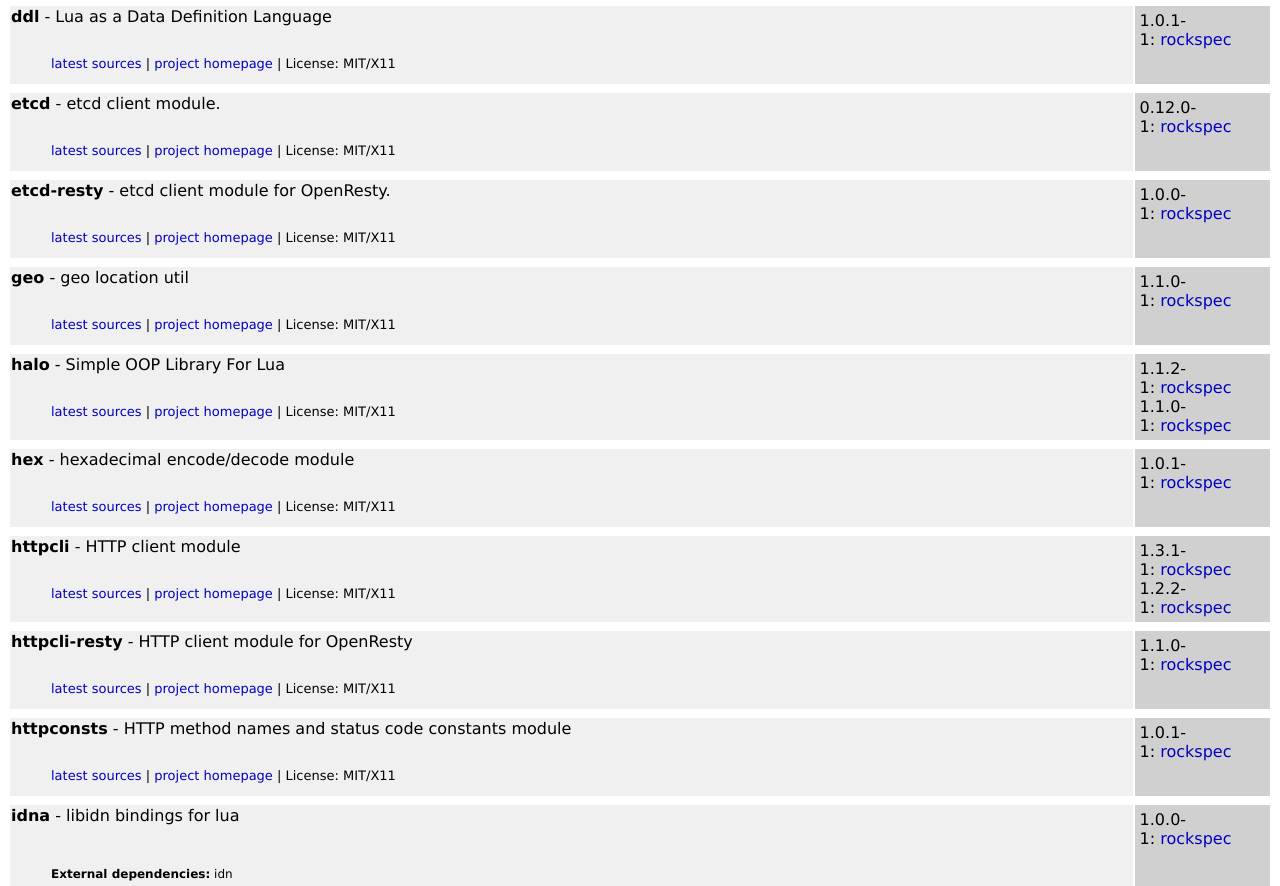
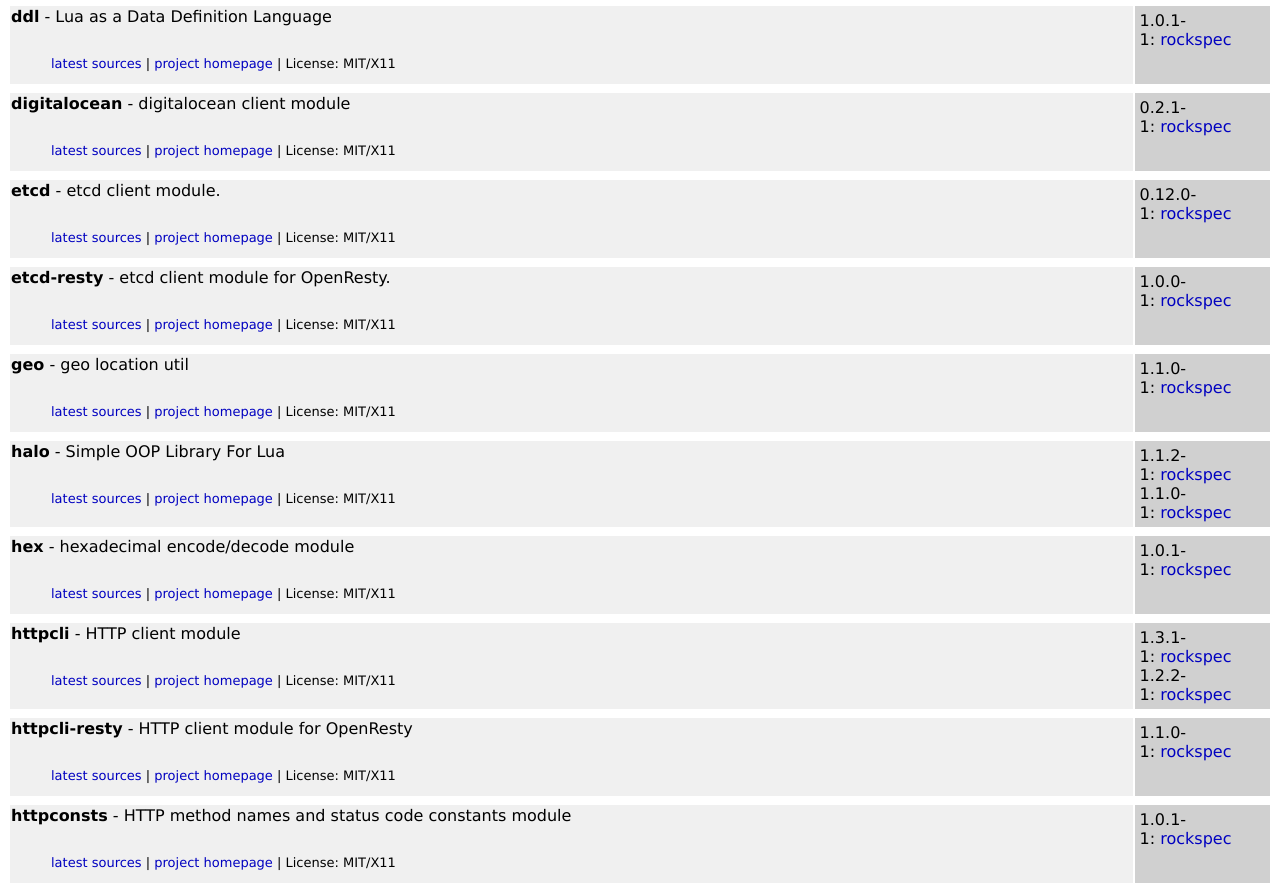
Before and after one commit to mah0x211/rocks, a plain HTML site: page index.html in a window 1280 px wide. Shown: the part 1168-2054 px from the top of the page. Drawn offline with Linux system fonts and the light colour scheme.

Commit message:
digitalocean-0.2.1-1.rockspec has been added.

```diff
--- a/index.html
+++ b/index.html
@@ -166,6 +166,15 @@
 </blockquote></a></td>
 <td class="version">
 1.0.1-1:&nbsp;<a href="ddl-1.0.1-1.rockspec">rockspec</a><br/></td></tr>
+<tr><td colspan="2" class="spacer"></td></tr>
+<td class="package">
+<p><a name="digitalocean"></a><a href="#digitalocean" class="pkg"><b>digitalocean</b></a> - digitalocean client module<br/>
+</p><blockquote><p><br/>
+
+<font size="-1"><a href="git://github.com/mah0x211/lua-digitalocean.git">latest sources</a> | <a href="https://github.com/mah0x211/lua-digitalocean" target="_blank">project homepage</a> | License: MIT/X11</font></p>
+</blockquote></a></td>
+<td class="version">
+0.2.1-1:&nbsp;<a href="digitalocean-0.2.1-1.rockspec">rockspec</a><br/></td></tr>
 <tr><td colspan="2" class="spacer"></td></tr>
 <td class="package">
 <p><a name="etcd"></a><a href="#etcd" class="pkg"><b>etcd</b></a> - etcd client module.<br/>
```
Also changed, not shown: 6 other files.
